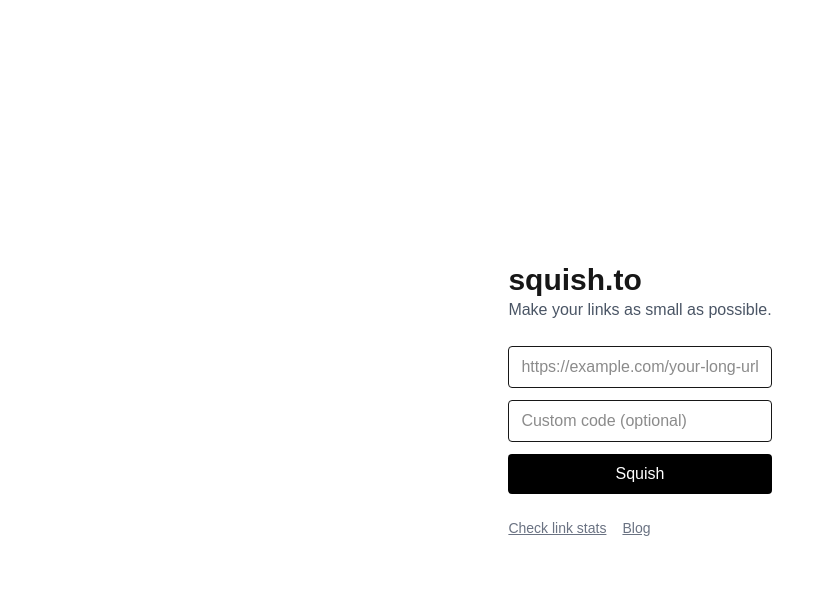
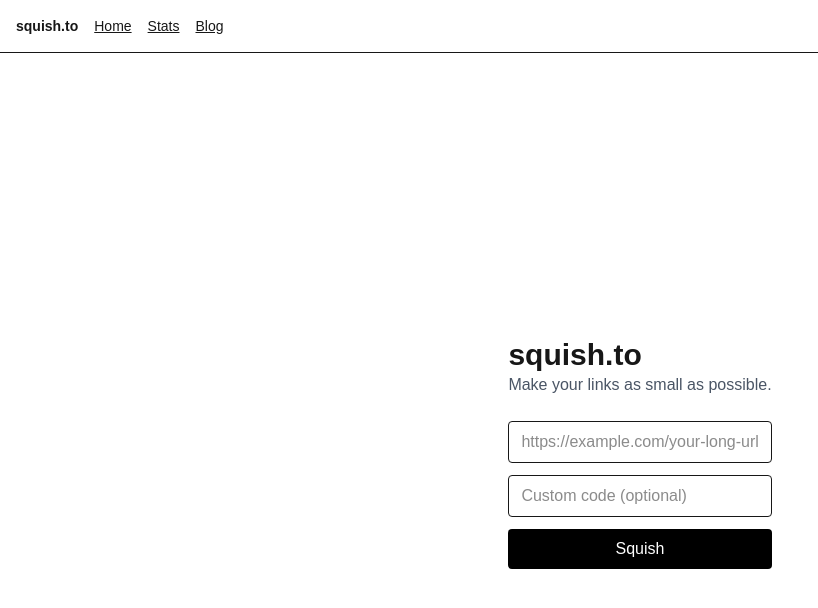
Before and after one commit to RoshyPlaha/squishto, a Next.js app: page / in a window 1280 px wide. Shown: the top 608 px of the page, without its empty margins (0-818 px from the left). Built offline with nearby package versions, Linux system fonts and the light colour scheme.

Commit message:
third commit

```diff
--- a/app/layout.tsx
+++ b/app/layout.tsx
@@ -1,5 +1,6 @@
 import type { Metadata } from "next";
 import { Geist, Geist_Mono } from "next/font/google";
+import { Header } from "@/components/header";
 import "./globals.css";
 
 const geistSans = Geist({
@@ -24,7 +25,10 @@
       lang="en"
       className={`${geistSans.variable} ${geistMono.variable} h-full antialiased`}
     >
-      <body className="min-h-full flex flex-col">{children}</body>
+      <body className="min-h-full flex flex-col">
+        <Header />
+        {children}
+      </body>
     </html>
   );
 }
--- a/app/page.tsx
+++ b/app/page.tsx
@@ -1,7 +1,6 @@
 "use client";
 
 import { useState, FormEvent } from "react";
-import Link from "next/link";
 
 export default function Home() {
   const [destinationUrl, setDestinationUrl] = useState("");
@@ -81,14 +80,6 @@
           </a>
         </div>
       )}
-      <div className="flex gap-4 text-sm text-gray-500">
-        <Link href="/stats" className="underline">
-          Check link stats
-        </Link>
-        <Link href="/blog" className="underline">
-          Blog
-        </Link>
-      </div>
     </main>
   );
 }
--- /dev/null
+++ b/components/header.tsx
@@ -0,0 +1,22 @@
+import Link from "next/link";
+
+export function Header() {
+  return (
+    <header className="flex gap-4 border-b p-4 text-sm">
+      <Link href="/" className="font-semibold">
+        squish.to
+      </Link>
+      <nav className="flex gap-4">
+        <Link href="/" className="underline">
+          Home
+        </Link>
+        <Link href="/stats" className="underline">
+          Stats
+        </Link>
+        <Link href="/blog" className="underline">
+          Blog
+        </Link>
+      </nav>
+    </header>
+  );
+}
```
